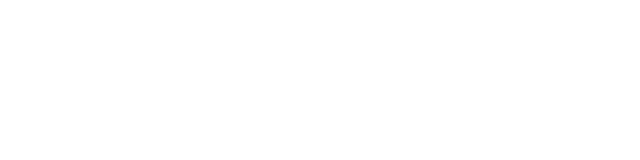
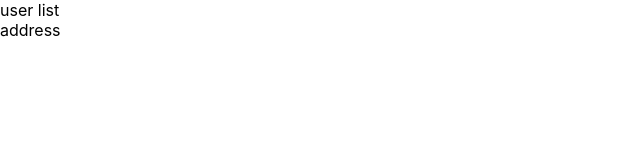
Before and after one commit to Saajan/friends-address-book-ui, a React (Create React App) app: page / in a window 1280 px wide. Shown: the top 160 px of the page, without its empty margins (0-640 px from the left). Built offline with nearby package versions, Linux system fonts and the light colour scheme.

Commit message:
- Improvement How does the change address the issue? -FIle structure complete  What side effects does this change have? -NA

```diff
--- a/src/App.tsx
+++ b/src/App.tsx
@@ -1,10 +1,15 @@
-import React from 'react';
-import './App.scss';
+import React, { useState } from "react";
+import "./App.scss";
+
+import { UserList, AddressList } from "./components";
 
 function App() {
+  let [userList] = useState([]);
+
   return (
     <div className="App">
-
+      <UserList userList={userList} />
+      <AddressList />
     </div>
   );
 }
--- /dev/null
+++ b/src/components/AddressList/AddressList.tsx
@@ -0,0 +1,5 @@
+import React from 'react';
+
+export default () => {
+    return <div>address</div>
+}
--- /dev/null
+++ b/src/components/UserList/UserList.tsx
@@ -0,0 +1,17 @@
+import React from "react";
+
+interface IUser {
+  id: number;
+  name: string;
+  age: number;
+  sex: string;
+}
+
+interface IUsers {
+  userList: IUser[];
+}
+
+export default ({ userList }: IUsers) => {
+  console.log(userList);
+  return <div>user list</div>;
+};
--- /dev/null
+++ b/src/components/index.ts
@@ -0,0 +1,2 @@
+export { default as UserList } from './UserList/UserList';
+export { default as AddressList } from './AddressList/AddressList';
--- a/src/index.scss
+++ b/src/index.scss
@@ -1,13 +1,16 @@
+* {
+  box-sizing: border-box;
+  &:before,
+  &:after {
+    box-sizing: border-box;
+  }
+}
+
 body {
   margin: 0;
-  font-family: -apple-system, BlinkMacSystemFont, 'Segoe UI', 'Roboto', 'Oxygen',
-    'Ubuntu', 'Cantarell', 'Fira Sans', 'Droid Sans', 'Helvetica Neue',
+  font-family: -apple-system, BlinkMacSystemFont, "Segoe UI", "Roboto", "Oxygen",
+    "Ubuntu", "Cantarell", "Fira Sans", "Droid Sans", "Helvetica Neue",
     sans-serif;
   -webkit-font-smoothing: antialiased;
   -moz-osx-font-smoothing: grayscale;
 }
-
-code {
-  font-family: source-code-pro, Menlo, Monaco, Consolas, 'Courier New',
-    monospace;
-}
```
Also changed, not shown: tsconfig.json (+11 -9 lines).
